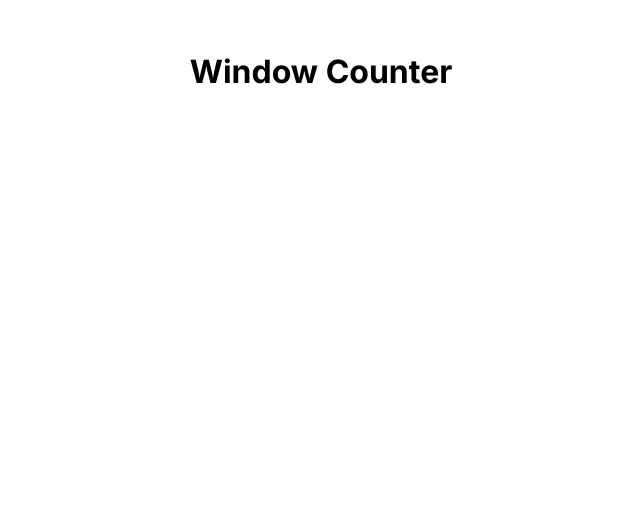
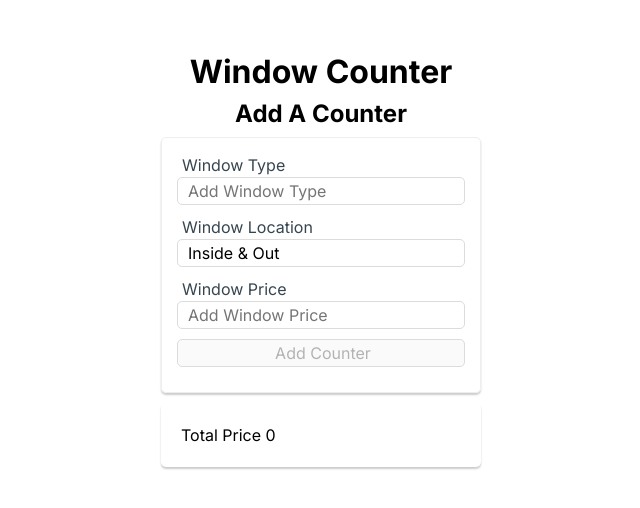
Before and after one commit to Ongomobile/vue-window-counter-app, a Vue app: page / in a window 1280 px wide. Shown: the top 508 px of the page, without its empty margins (319-959 px from the left). Built offline with nearby package versions, Linux system fonts and the light colour scheme.

Commit message:
Create add counter form component

```diff
--- a/src/App.vue
+++ b/src/App.vue
@@ -1,15 +1,18 @@
 <template>
   <div class="container">
     <Header title="Window Counter" />
+    <AddCounterForm />
   </div>
 </template>
 
 <script>
 import Header from "./components/Header.vue";
+import AddCounterForm from "./components/AddCounterForm.vue";
 export default {
   name: "App",
   components: {
     Header,
+    AddCounterForm,
   },
 };
 </script>
--- a/src/components/AddCounterForm.vue
+++ b/src/components/AddCounterForm.vue
@@ -1,12 +1,143 @@
 <template>
-  <div class="add-counter-form-wrapper">
-    <h1>Add Form Here</h1>
+  <div class="add-counter-form--wrapper">
+    <h2 class="add-counter-heading">Add A Counter</h2>
+    <!-- prevent modifier prevents default -->
+    <form class="add-counter-form" @submit.prevent="addCounter">
+      <label for="type" class="add-counter-label" title="add"
+        >Window Type</label
+      >
+      <input
+        type="text"
+        id="type"
+        name="type"
+        class="add-counter-input"
+        placeholder="Add Window Type"
+        v-model="windowType"
+      />
+      <label for="location" class="add-counter-label">Window Location</label>
+      <input
+        type="text"
+        id="location"
+        name="location"
+        class="add-counter-input"
+        placeholder="Add Window Location"
+        v-model="windowLocation"
+      />
+
+      <label for="price" class="add-counter-label">Window Price</label>
+      <!-- Use .number modifier to cast input value as number -->
+      <input
+        type="text"
+        id="price"
+        name="price"
+        class="add-counter-input"
+        v-model.number="windowPrice"
+        placeholder="Add Window Price"
+      />
+      <input
+        type="submit"
+        class="add-counter-input submit"
+        value="Add Counter"
+        :disabled="isDisabled"
+      />
+      <div class="message">{{ errMessage || "" }}</div>
+    </form>
+    <div class="total-price-wrapper">
+      <p class="total-text">Total Price {{ grandTotal || 0.0 }}</p>
+    </div>
   </div>
 </template>
 
 <script>
-export default {};
+export default {
+  data() {
+    return {
+      counters: [],
+      grandTotal: 0.0,
+      windowPrice: "",
+      windowType: "",
+      windowLocation: "Inside & Out",
+      quantity: 0,
+      counterId: 0,
+      subtotal: 0,
+    };
+  },
+  methods: {
+    addCounter() {
+      let newCounter = {
+        id: this.counterId + 1,
+        windowType: this.windowType,
+        windowLocation: this.windowLocation,
+        windowPrice: this.windowPrice,
+        quantity: this.quantity,
+      };
+
+      if (this.windowPrice !== "" && this.windowType !== "") {
+        this.counters.push(newCounter);
+      }
+
+      this.windowPrice = "";
+      this.windowType = "";
+      this.windowLocation = "Inside & Out";
+      this.quantity = 0;
+
+      this.counterId = newCounter.id;
+      let countersArr = this.counters;
+      console.log({ countersArr });
+    },
+  },
+  computed: {
+    isDisabled: function () {
+      if (this.windowType !== "" && typeof this.windowPrice === "number") {
+        return false;
+      } else {
+        return true;
+      }
+    },
+  },
+};
 </script>
 
-<style>
+<style scoped>
+.add-counter-form--wrapper {
+  display: flex;
+  flex-direction: column;
+  max-width: 320px;
+  margin: 0 auto 30px;
+}
+
+.add-counter-form {
+  display: flex;
+  flex-direction: column;
+  padding: 15px;
+  border: solid 1px #eee;
+  border-radius: 5px;
+  margin-bottom: 10px;
+  box-shadow: var(--box-shadow);
+}
+
+.add-counter-heading {
+  margin-bottom: 5px;
+  text-align: center;
+}
+
+.add-counter-input {
+  width: 100%;
+  padding-left: 10px;
+  border-radius: 5px;
+  border: 1px solid #dcdcdc;
+  margin-bottom: 10px;
+}
+
+.add-counter-label {
+  color: #36454f;
+  margin-left: 5px;
+}
+
+.total-price-wrapper {
+  display: flex;
+  padding: 20px;
+  box-shadow: var(--box-shadow);
+  border-radius: 5px;
+}
 </style>
```
